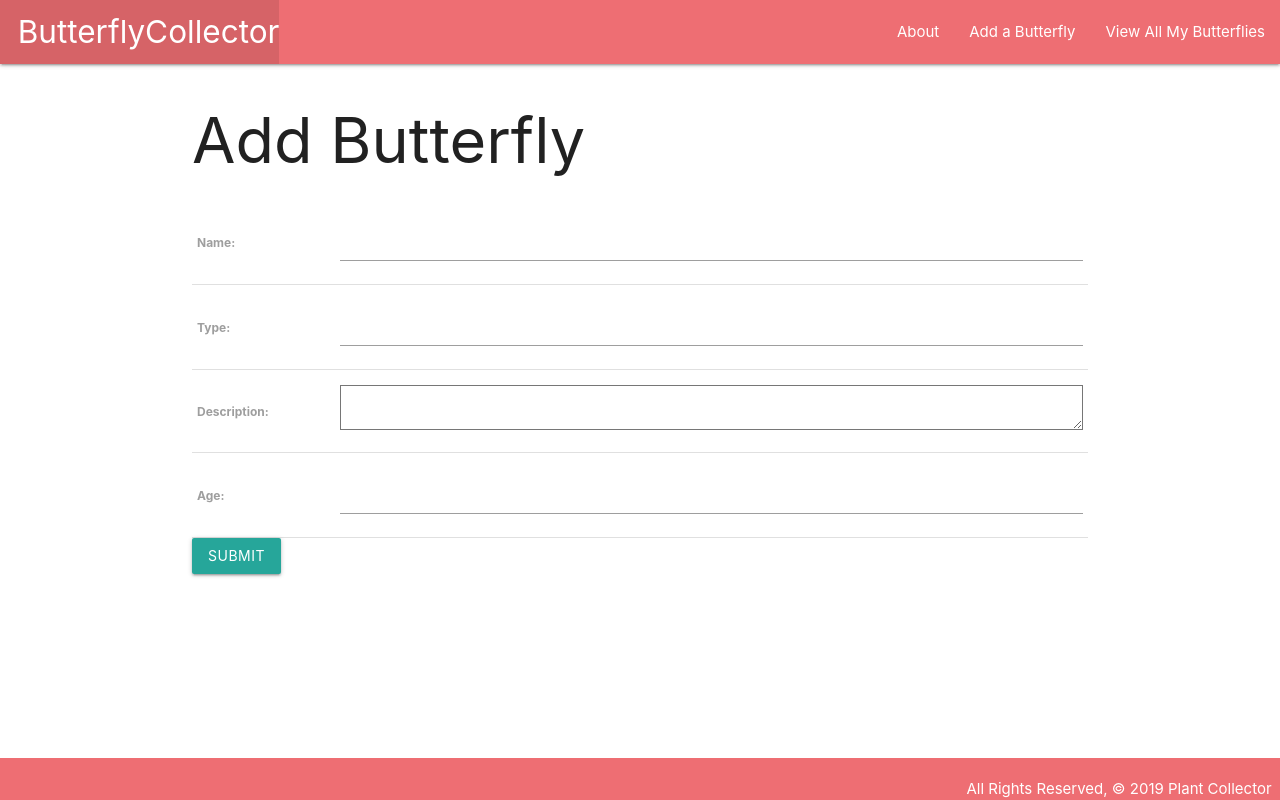
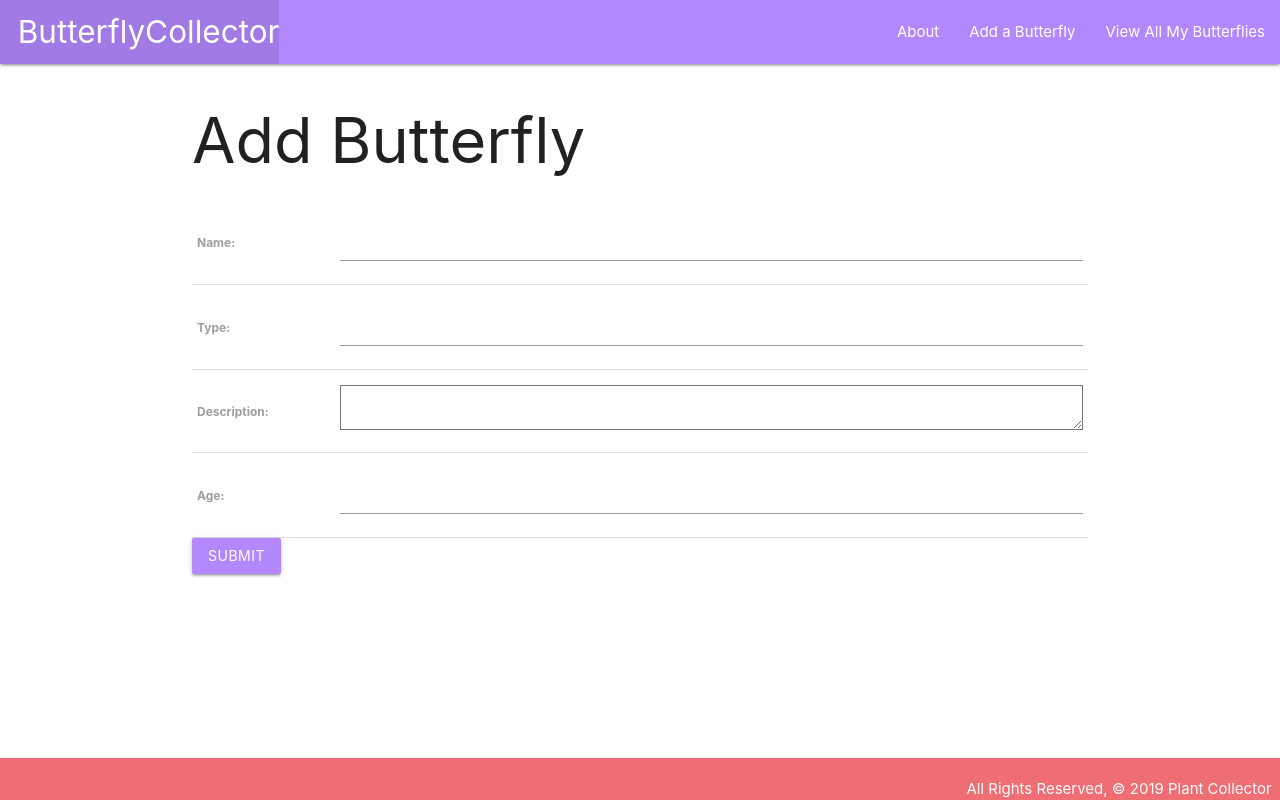
Before and after one commit to siaraclemente/butterflycollector, a Django app: page /butterflies/create/ in a window 1280 px wide. Run offline with Django 3.2, Linux system fonts and the light colour scheme.

Commit message:
changed color scheme

```diff
--- a/main_app/templates/base.html
+++ b/main_app/templates/base.html
@@ -14,7 +14,7 @@
 <body>
    <header class="navbar-fixed">
        <nav>
-           <div class="nav-wrapper">
+           <div class="nav-wrapper deep-purple accent-1">
                <ul>
                    <li><a href="/" class="left brand-logo">&nbsp;&nbsp;ButterflyCollector</a></li>
                </ul>
--- a/main_app/templates/butterflies/detail.html
+++ b/main_app/templates/butterflies/detail.html
@@ -26,7 +26,7 @@
     <form action="{% url 'add_feeding' butterfly.id %}" method="post">
       {% csrf_token %}
       {{ feeding_form.as_p }}
-      <input type="submit" class="btn" value="Add Feeding">
+      <input type="submit" class="btn deep-purple accent-1" value="Add Feeding">
     </form>
     <br>
     {% if butterfly.fed_for_today %}
--- a/main_app/templates/main_app/butterfly_confirm_delete.html
+++ b/main_app/templates/main_app/butterfly_confirm_delete.html
@@ -7,7 +7,7 @@
 
   <form action="" method="POST">
     {% csrf_token %}
-    <input type="submit" value="Confirm" class="btn">
+    <input type="submit" value="Confirm" class="btn deep-purple accent-1">
     <a href="{% url 'detail' butterfly.id %}">Cancel</a>
   </form>
 
--- a/main_app/templates/main_app/butterfly_form.html
+++ b/main_app/templates/main_app/butterfly_form.html
@@ -15,7 +15,7 @@
       <!-- Render the inputs inside of <tr>s & <td>s -->
       {{ form.as_table }}
     </table>
-    <input type="submit" value="Submit" class="btn">
+    <input type="submit" value="Submit" class="btn deep-purple accent-1">
   </form>
 
 {% endblock %}
```
